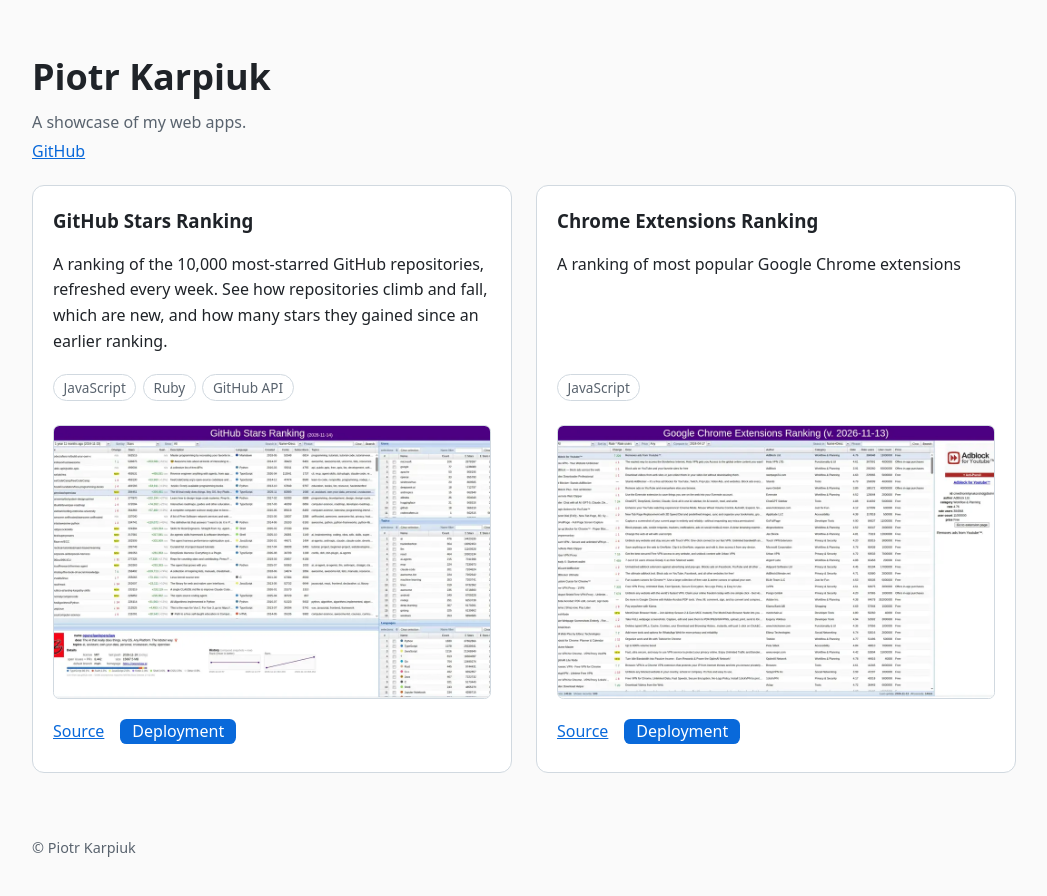
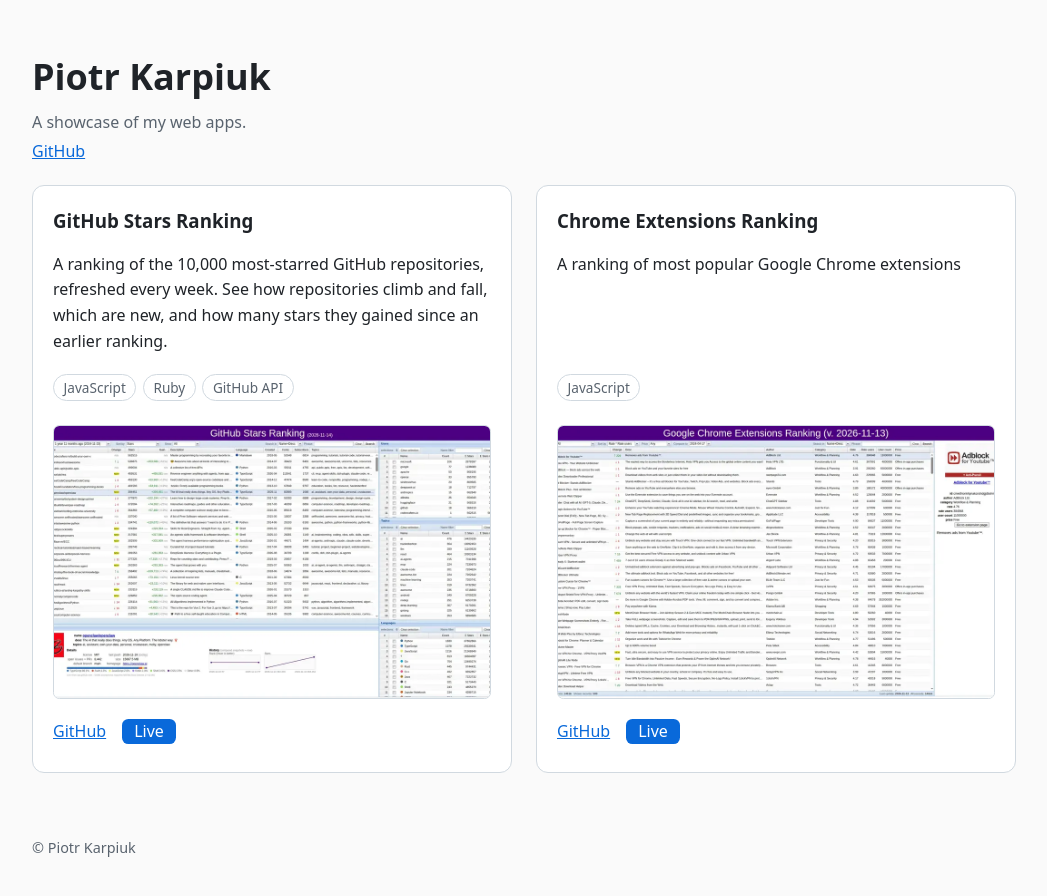
Before and after one commit to pkarpiuk/pkarpiuk.github.io, a plain HTML site: page index.html in a window 1280 px wide. Shown: the whole page, without its empty margins (116-1163 px from the left). Drawn offline with Linux system fonts and the light colour scheme.

Commit message:
Rename link labels to GitHub and Live
Co-Authored-By: Claude Sonnet 5.5 <noreply@anthropic.com>

```diff
--- a/index.html
+++ b/index.html
@@ -30,8 +30,8 @@
           <a class="lightbox" id="github-stars-ranking-0-shot-0" href="#github-stars-ranking-0"><img src="imgs/github-stars-ranking.webp" alt="GitHub Stars Ranking screenshot" loading="lazy"></a>
         </div>
         <p class="links">
-          <a class="link-source" href="https://github.com/pkarpiuk/github-stars-ranking">Source</a>
-          <a class="link-deployment" href="https://pkarpiuk.github.io/github-stars-ranking/">Deployment</a>
+          <a class="link-github" href="https://github.com/pkarpiuk/github-stars-ranking">GitHub</a>
+          <a class="link-live" href="https://pkarpiuk.github.io/github-stars-ranking/">Live</a>
         </p>
       </article>
       <article class="project" id="chrome-extensions-ranking-1">
@@ -45,8 +45,8 @@
           <a class="lightbox" id="chrome-extensions-ranking-1-shot-0" href="#chrome-extensions-ranking-1"><img src="imgs/chrome-ext-ranking.webp" alt="Chrome Extensions Ranking screenshot" loading="lazy"></a>
         </div>
         <p class="links">
-          <a class="link-source" href="https://github.com/pkarpiuk/chrome-ext-ranking">Source</a>
-          <a class="link-deployment" href="https://chrome-ext-ranking.devlab4fun.workers.dev/">Deployment</a>
+          <a class="link-github" href="https://github.com/pkarpiuk/chrome-ext-ranking">GitHub</a>
+          <a class="link-live" href="https://chrome-ext-ranking.devlab4fun.workers.dev/">Live</a>
         </p>
       </article>
       <!-- END SHOWCASE -->
--- a/main.css
+++ b/main.css
@@ -90,12 +90,12 @@ a { color: var(--accent); }
 
 .site-footer { padding-top: 3rem; padding-bottom: 2rem; color: var(--muted); font-size: .9rem; }
 
-/* Highlighted "Deployment" (live demo) link */
-.link-deployment {
+/* Highlighted "Live" (live demo) link */
+.link-live {
   padding: 0 .75rem;
   border-radius: .4rem;
   background: var(--accent);
   color: #fff;
   text-decoration: none;
 }
-.link-deployment:hover { opacity: .85; }
+.link-live:hover { opacity: .85; }
```
Also changed, not shown: index.json (+4 -4 lines).
